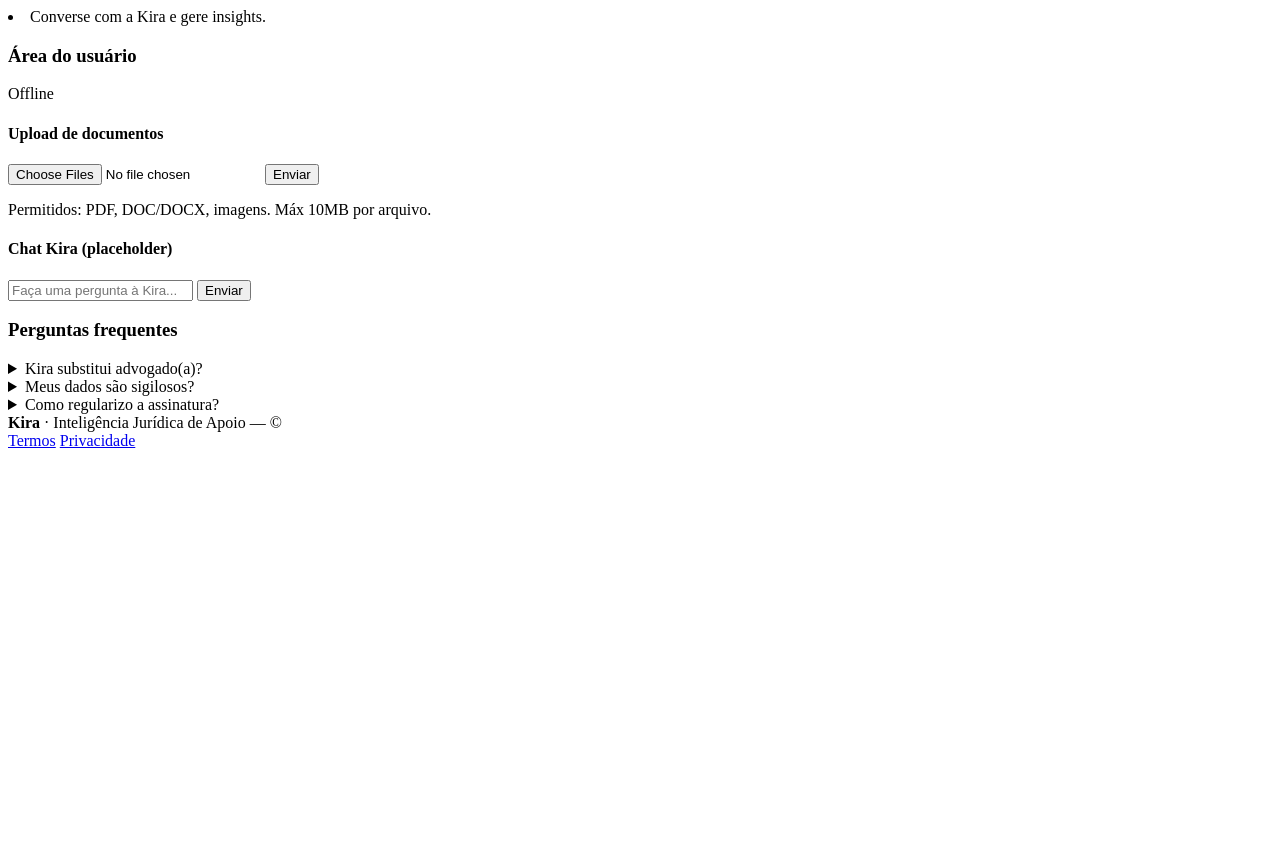
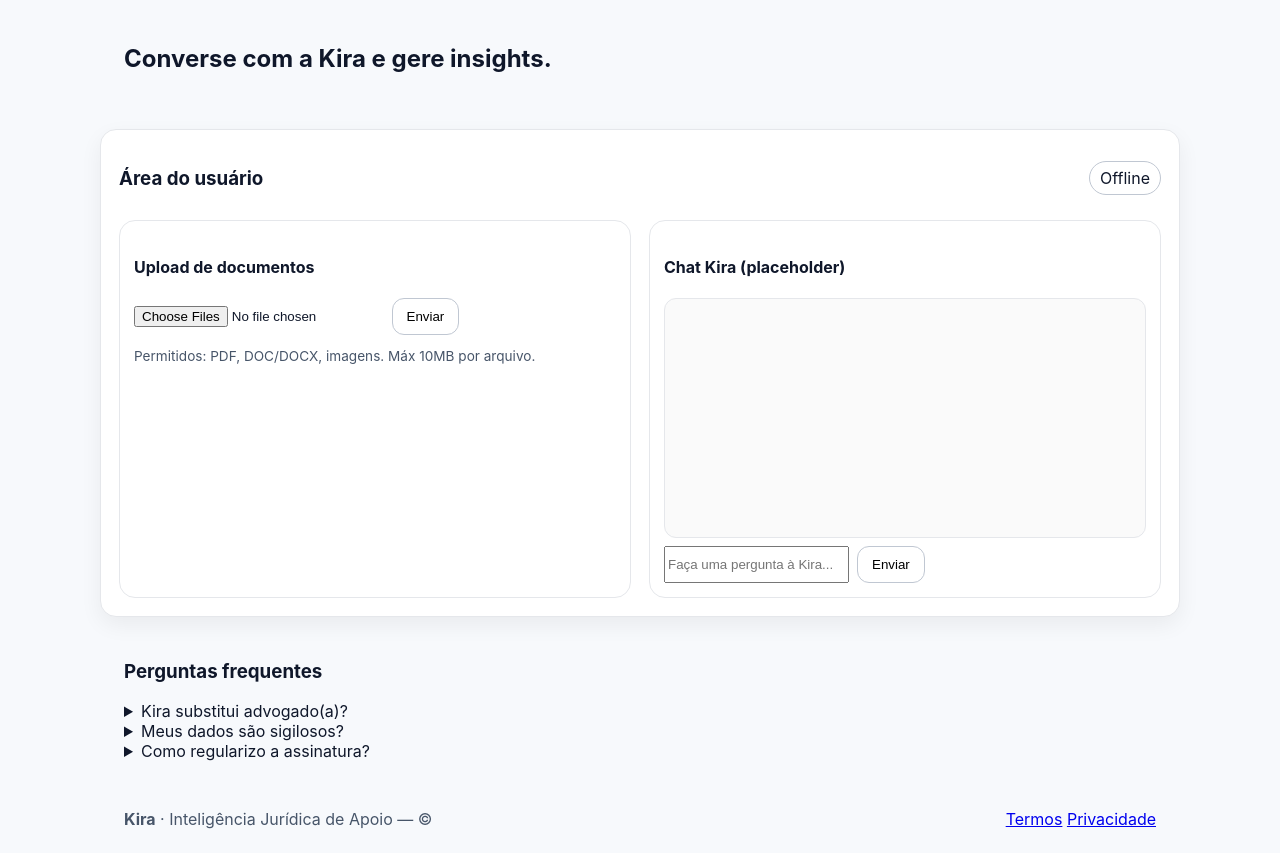
Before and after one commit to Tevi74/Kira-agente-Juridico, a website: page index.html in a window 1280 px wide. Before the commit the page ends 800 px from the top, so only its background shows below. Drawn offline with Linux system fonts and the light colour scheme.

Commit message:
Update index.html

```diff
--- a/index.html
+++ b/index.html
@@ -1,8 +1,22 @@
 <!DOCTYPE html>
-<li>Converse com a Kira e gere insights.</li>
-</ol>
+<html lang="pt-BR">
+<head>
+  <meta charset="utf-8"/>
+  <meta name="viewport" content="width=device-width, initial-scale=1"/>
+  <title>Kira · Inteligência Jurídica</title>
+
+  <!-- Ícone -->
+  <link rel="icon" href="public/avatar-kira.png">
+
+  <!-- CSS principal -->
+  <link rel="stylesheet" href="styles.css?v=2">
+</head>
+<body>
+
+<main>
+  <section class="container hero">
+    <h2>Converse com a Kira e gere insights.</h2>
   </section>
-
 
   <section id="app" class="container app card">
     <div class="app-header">
@@ -28,15 +42,22 @@
     </div>
   </section>
 
-
   <section id="faq" class="container">
     <h3>Perguntas frequentes</h3>
-<details><summary>Kira substitui advogado(a)?</summary><p>Não. É uma ferramenta de apoio. Decisões são do(a) profissional responsável.</p></details>
-<details><summary>Meus dados são sigilosos?</summary><p>Sim. Usamos Firebase para controle de acesso, armazenamento seguro e logs mínimos.</p></details>
-<details><summary>Como regularizo a assinatura?</summary><p>Use o botão Assinar (Stripe) ou fale com atendimento pelo WhatsApp.</p></details>
+    <details>
+      <summary>Kira substitui advogado(a)?</summary>
+      <p>Não. É uma ferramenta de apoio. Decisões são do(a) profissional responsável.</p>
+    </details>
+    <details>
+      <summary>Meus dados são sigilosos?</summary>
+      <p>Sim. Usamos Firebase para controle de acesso, armazenamento seguro e logs mínimos.</p>
+    </details>
+    <details>
+      <summary>Como regularizo a assinatura?</summary>
+      <p>Use o botão Assinar (Stripe) ou fale com atendimento pelo WhatsApp.</p>
+    </details>
   </section>
 </main>
-
 
 <footer class="container footer">
   <div>
@@ -48,14 +69,13 @@
   </nav>
 </footer>
 
-
 <!-- Firebase SDKs via CDN -->
 <script src="https://www.gstatic.com/firebasejs/10.14.1/firebase-app-compat.js"></script>
 <script src="https://www.gstatic.com/firebasejs/10.14.1/firebase-auth-compat.js"></script>
 <script src="https://www.gstatic.com/firebasejs/10.14.1/firebase-firestore-compat.js"></script>
 <script src="https://www.gstatic.com/firebasejs/10.14.1/firebase-storage-compat.js"></script>
 
-
+<!-- App JS -->
 <script src="app.js"></script>
 </body>
 </html>
```
Lines whose indentation alone changed are shown as unchanged.
